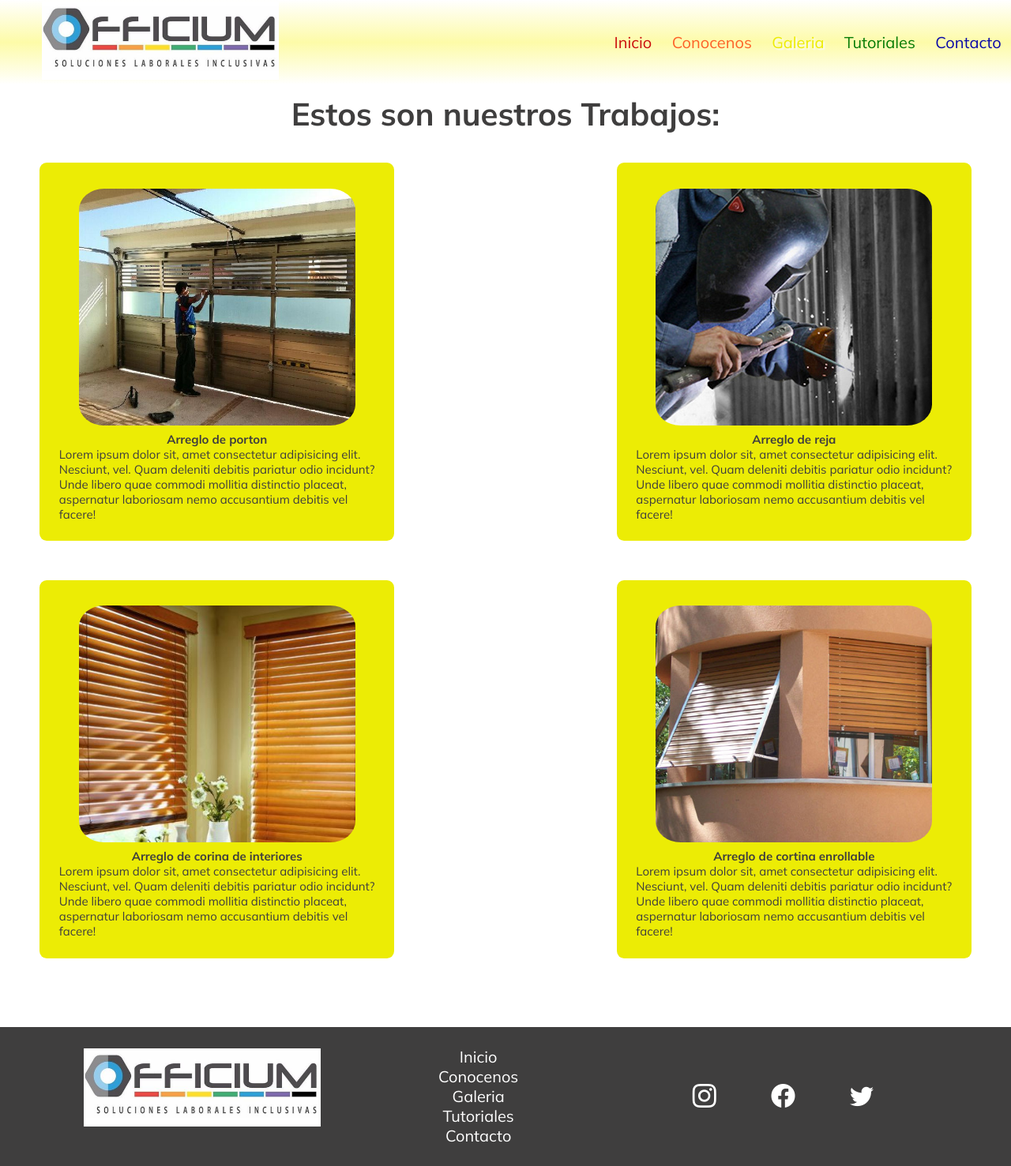
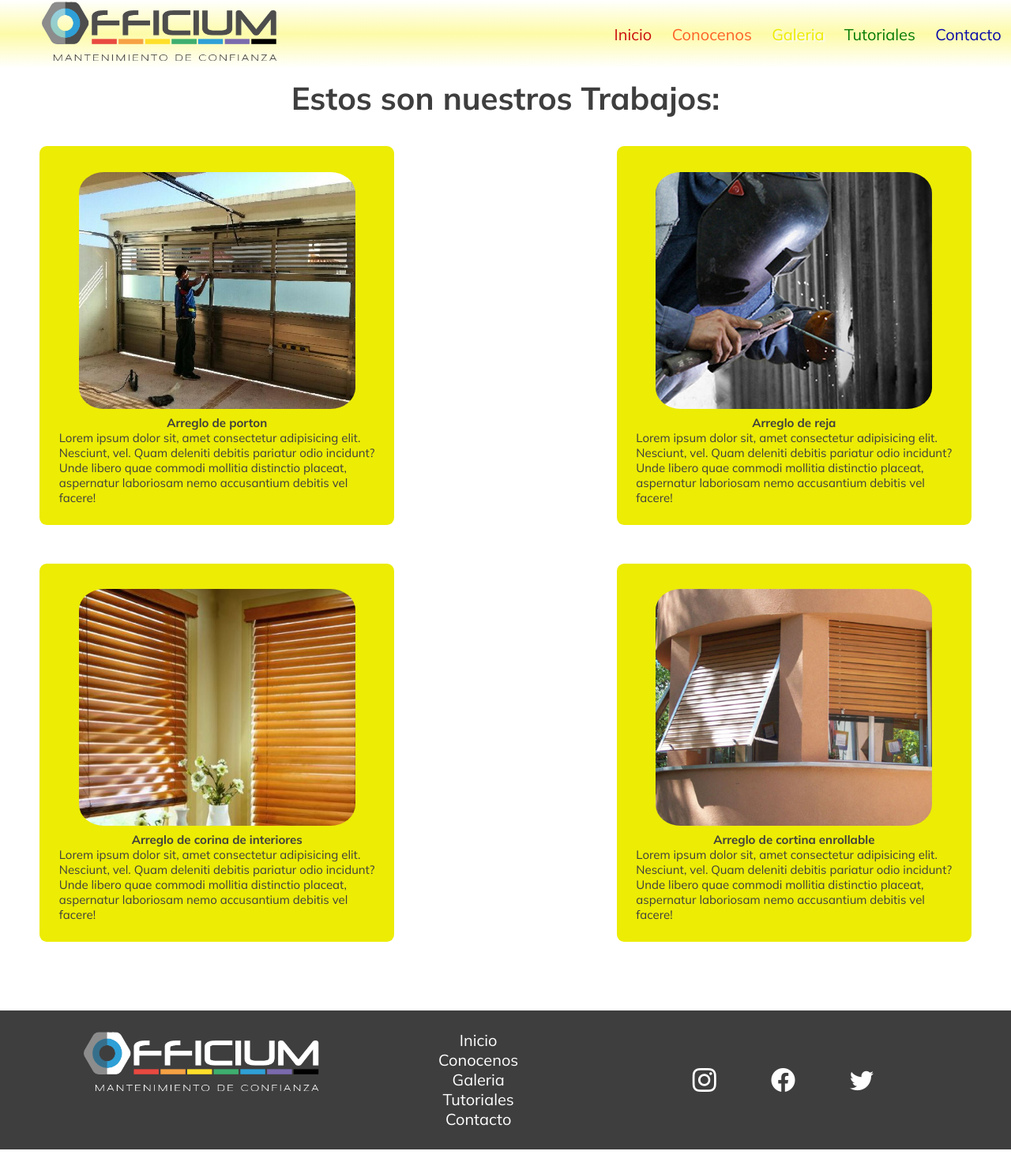
Before and after one commit to JesicaSieiro/Officium, a plain HTML site: page paginas/galeria.html in a window 1280 px wide. Shown: the whole page at 79% size. After the commit the page ends 1456 px from the top, so only its background shows below. Drawn offline with nearby package versions, Linux system fonts and the light colour scheme.

Commit message:
cambio de logos

```diff
--- a/paginas/galeria.html
+++ b/paginas/galeria.html
@@ -15,7 +15,7 @@
 </head>
 <body>
     <header class="cabecera fondoMenuGaleria">
-        <a href="../index.html"><img src="../assets/imagenes/logo.PNG" alt="Logo de officium" class="cabecera_logo"></a>
+        <a href="../index.html"><img src="../assets/imagenes/logo/Logo Officium -letra fina-.png" alt="Logo de officium" class="cabecera_logo"></a>
         <ul class="cabecera_menu">
             <li><a href="../index.html" class="cabecera-menuInicio">Inicio</a></li>
             <li><a href="./conocenos.html" class="cabecera-menuNosotros">Conocenos</a></li>
@@ -79,7 +79,7 @@
     </main>
     <footer class="pie">
         <!-- LOGO -->
-        <a href="../index.html" ><img src="../assets/imagenes/logo.PNG" alt="Logo de officium" class="pie_logo"></a>
+        <a href="../index.html" ><img src="../assets/imagenes/logo/Logo Officium -blanco letra fina-.png" alt="Logo de officium" class="pie_logo"></a>
 
         <ul class="pie_navegacion" >
             <li><a  href="../index.html">Inicio</a></li>
```
Also changed, not shown: index.html (+2 -2 lines), paginas/conocenos.html (+2 -2 lines), paginas/contacto.html (+2 -2 lines), paginas/tutoriales.html (+2 -2 lines), assets/imagenes/logo/Logo Officium -blanco letra fina-.png (added), assets/imagenes/logo/Logo Officium -blanco-.png (added), assets/imagenes/logo/Logo Officium -letra fina-.png (added), assets/imagenes/logo/Logo Officium -letra gruesa-.png (added).
